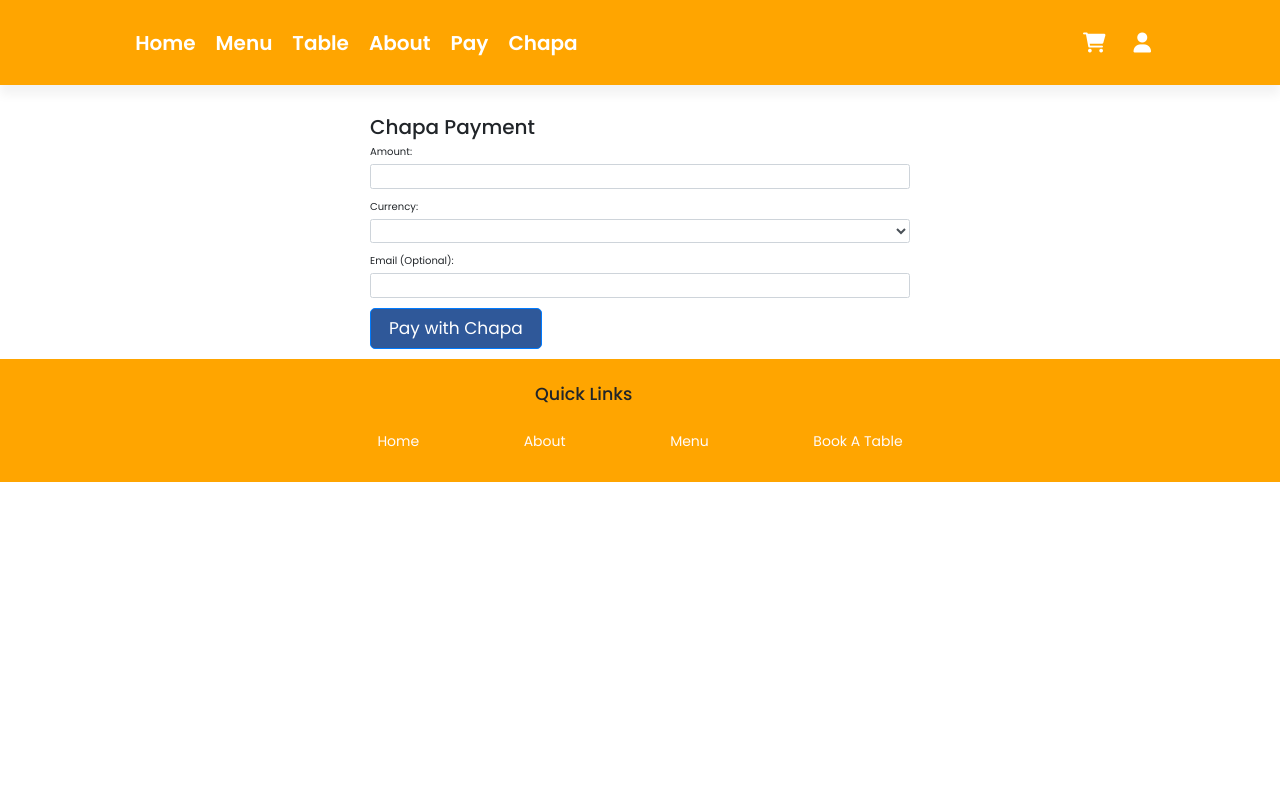
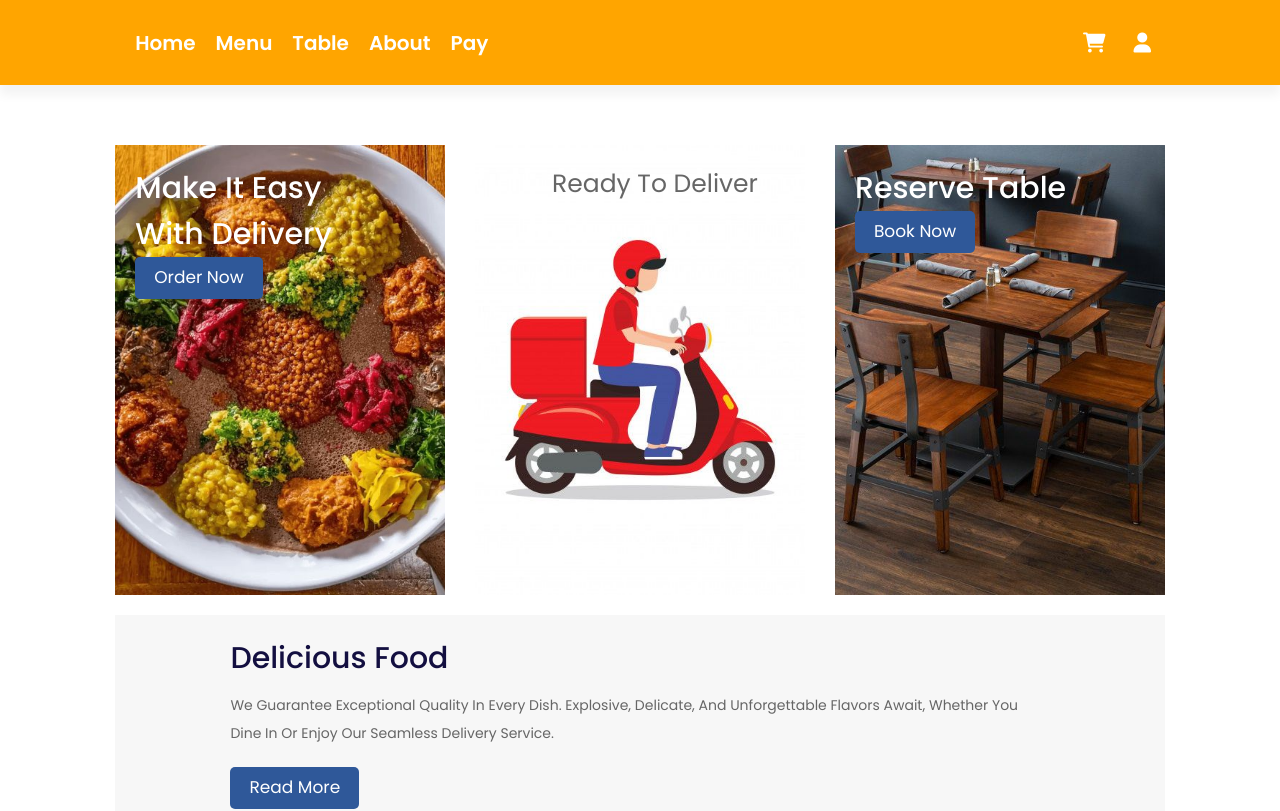
Before and after one commit to Ashed2127/FT, a Vue app in the folder frontend/: page /voice in a window 1280 px wide. Shown: the top 811 px of the page. Built offline with nearby package versions, Linux system fonts and the light colour scheme; no server answers.

Commit message:
chapa-in-progress

```diff
--- a/frontend/src/components/NavBar.vue
+++ b/frontend/src/components/NavBar.vue
@@ -7,7 +7,7 @@
             <router-link @click="scrollToTop()" to="/table">table</router-link>
             <router-link @click="scrollToTop()" to="/about">about</router-link>
             <router-link @click="scrollToTop()" to="/pay">pay</router-link>
-            <router-link @click="scrollToTop()" to="/voice">chapa</router-link>
+            <!-- <router-link @click="scrollToTop()" to="/voice">chapa</router-link> -->
 
 
         </nav>
--- a/frontend/src/router/index.js
+++ b/frontend/src/router/index.js
@@ -18,7 +18,7 @@
 import DpRegister from '../admin/DpRegister.vue';
 import DpLogin from '../admin/DpLogin.vue';
 // import  Chapa  from "../chapa.vue";
-import Voice from "../pages/Voice.vue";
+// import Voice from "../pages/Voice.vue";
 import Pay from "../pages/pay.vue";
 
 
@@ -119,11 +119,11 @@
   //   name: "Chapa",
   //   component: Chapa,
   // },
-  {
-    path: "/voice",
-    name: "Voice",
-    component: Voice,
-  },
+  // {
+  //   path: "/voice",
+  //   name: "Voice",
+  //   component: Voice,
+  // },
   {
     path: "/pay",
     name: "Pay",
```
